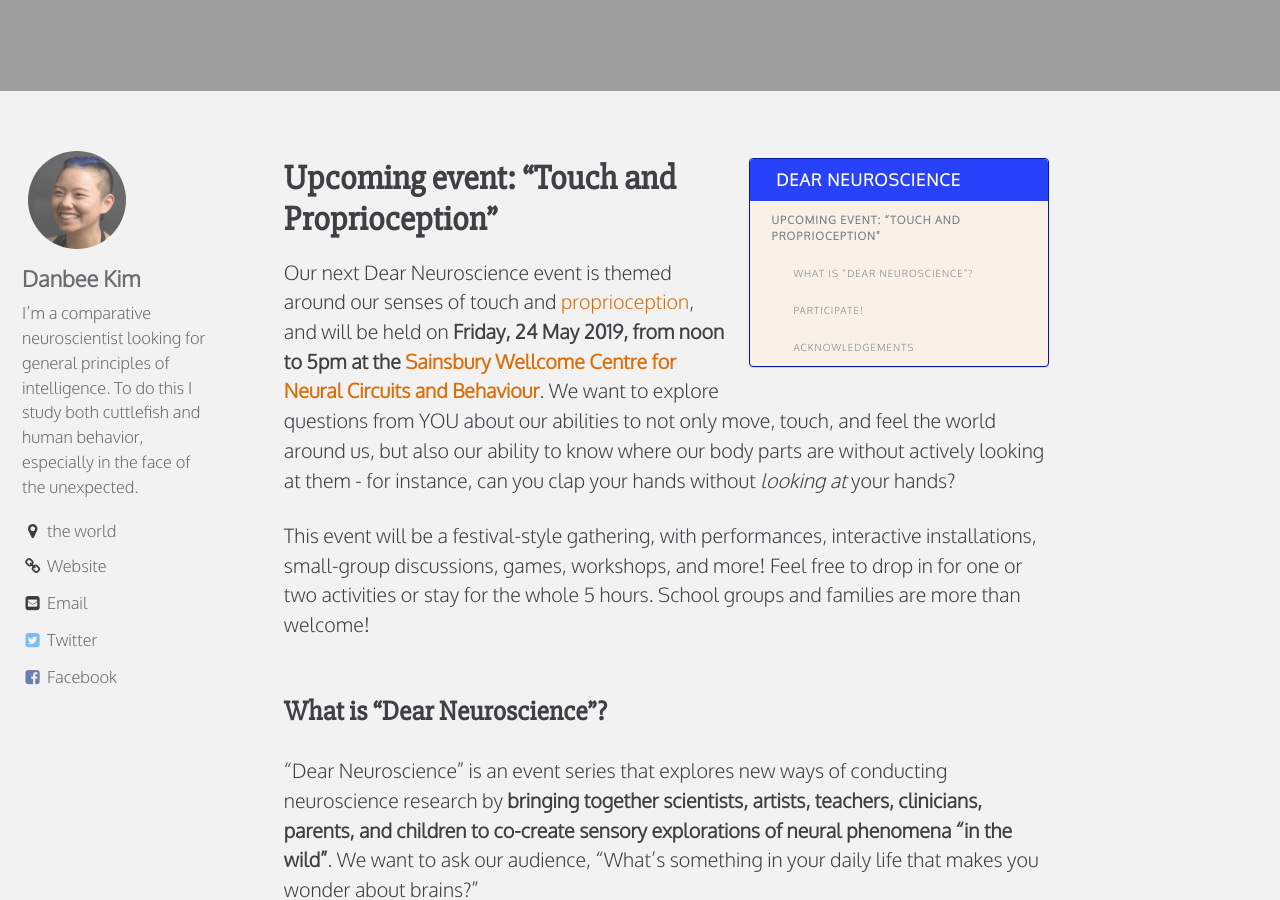
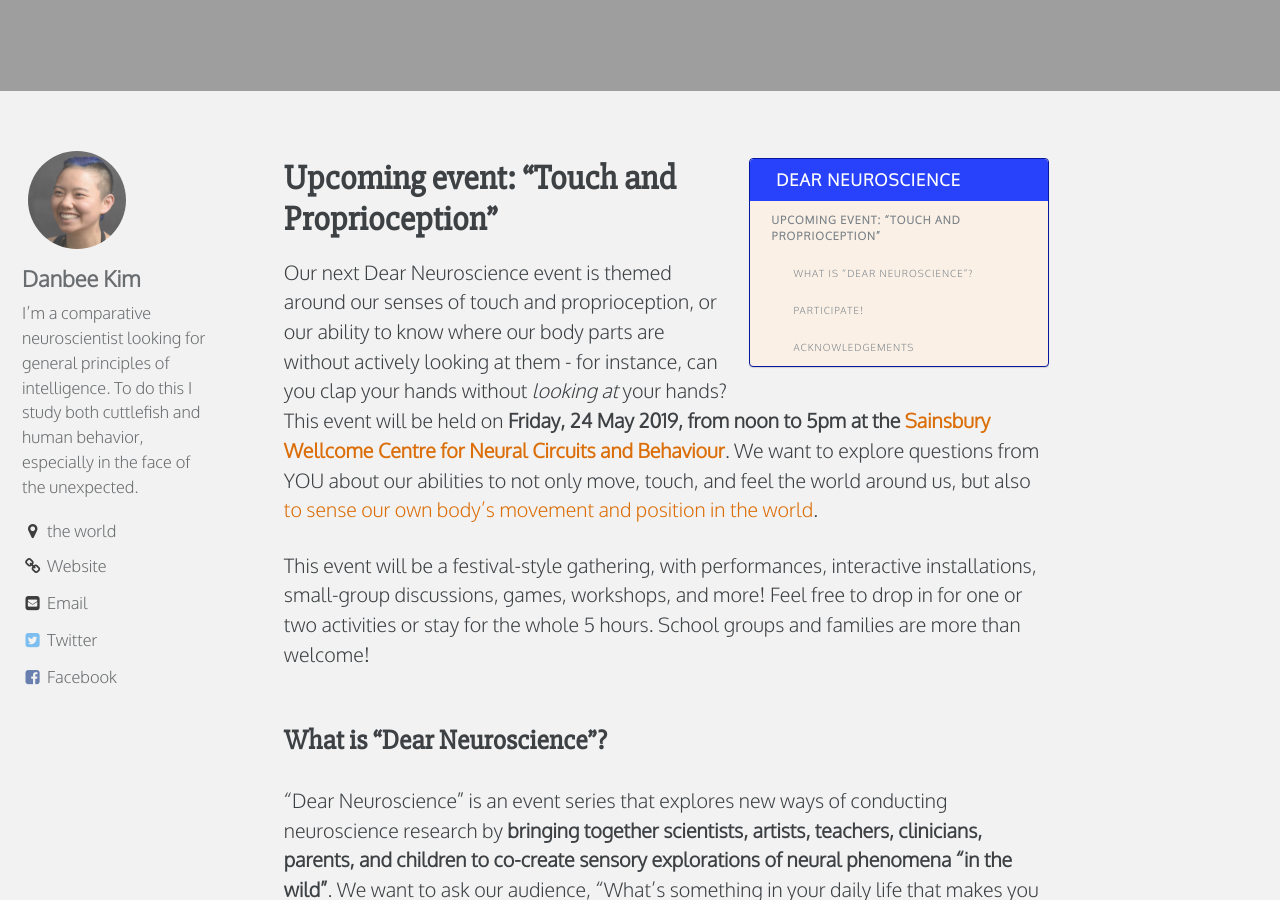
Before and after one commit to everymind/DearNeuroscience, a Jekyll site: the page built from index.md, in a window 1280 px wide and 900 px high, scrolled down 969 px. Built offline with Jekyll 4.4.1, drawn with Linux system fonts in a browser that asks for light colours; comment, search, counter and statistics services are not loaded.

Commit message:
defined proprioception right away
then elaborated later and linked to wiki page

```diff
--- a/index.md
+++ b/index.md
@@ -29,7 +29,7 @@ gallery:
 
 # Upcoming event: "Touch and Proprioception"
 
-Our next Dear Neuroscience event is themed around our senses of touch and [proprioception](https://en.wikipedia.org/wiki/Proprioception), and will be held on **Friday, 24 May 2019, from noon to 5pm at the [Sainsbury Wellcome Centre for Neural Circuits and Behaviour](https://goo.gl/maps/BtRHagPzAuF2)**. We want to explore questions from YOU about our abilities to not only move, touch, and feel the world around us, but also our ability to know where our body parts are without actively looking at them - for instance, can you clap your hands without *looking at* your hands?
+Our next Dear Neuroscience event is themed around our senses of touch and proprioception, or our ability to know where our body parts are without actively looking at them - for instance, can you clap your hands without *looking at* your hands? This event will be held on **Friday, 24 May 2019, from noon to 5pm at the [Sainsbury Wellcome Centre for Neural Circuits and Behaviour](https://goo.gl/maps/BtRHagPzAuF2)**. We want to explore questions from YOU about our abilities to not only move, touch, and feel the world around us, but also [to sense our own body's movement and position in the world](https://en.wikipedia.org/wiki/Proprioception).
 
 This event will be a festival-style gathering, with performances, interactive installations, small-group discussions, games, workshops, and more! Feel free to drop in for one or two activities or stay for the whole 5 hours. School groups and families are more than welcome!
 
```
